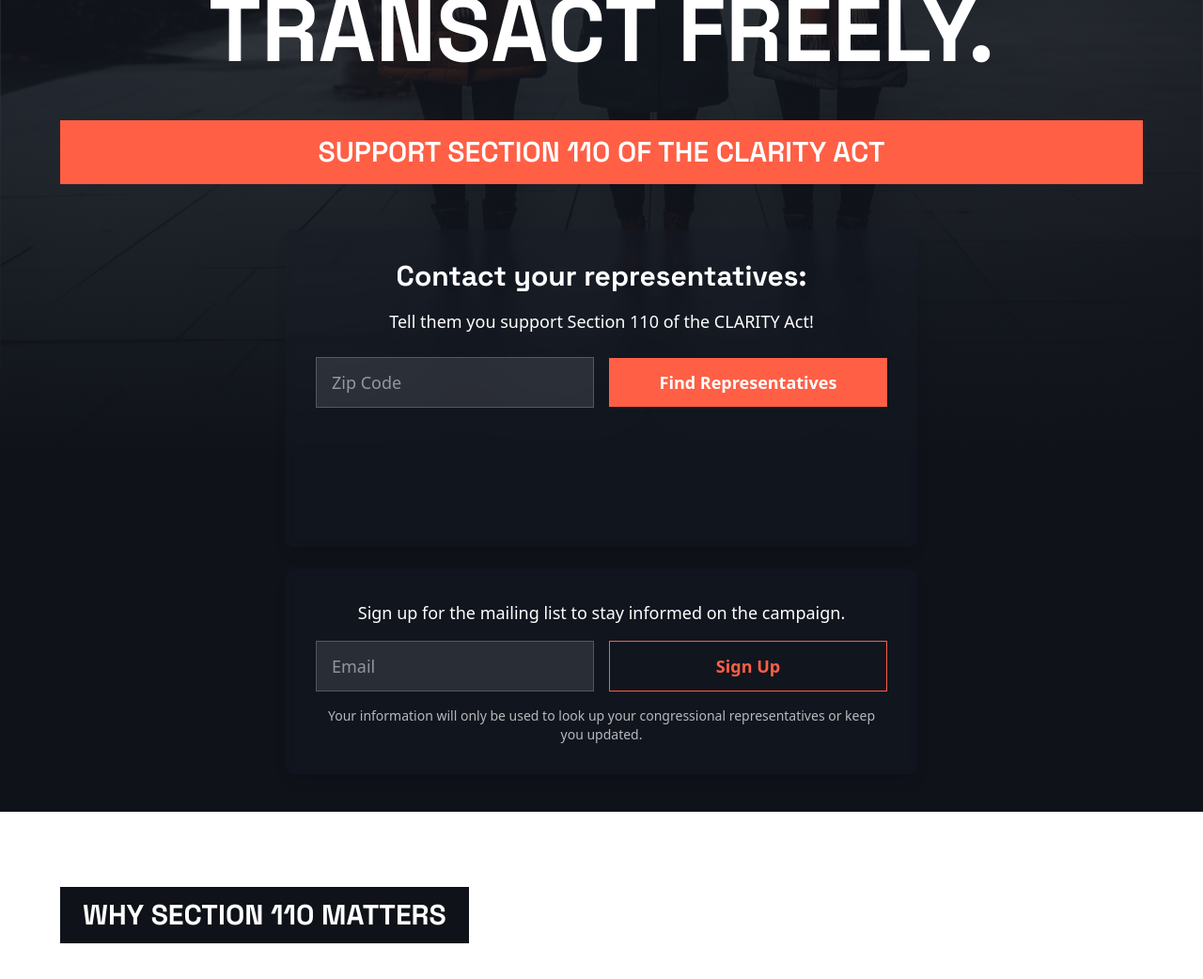
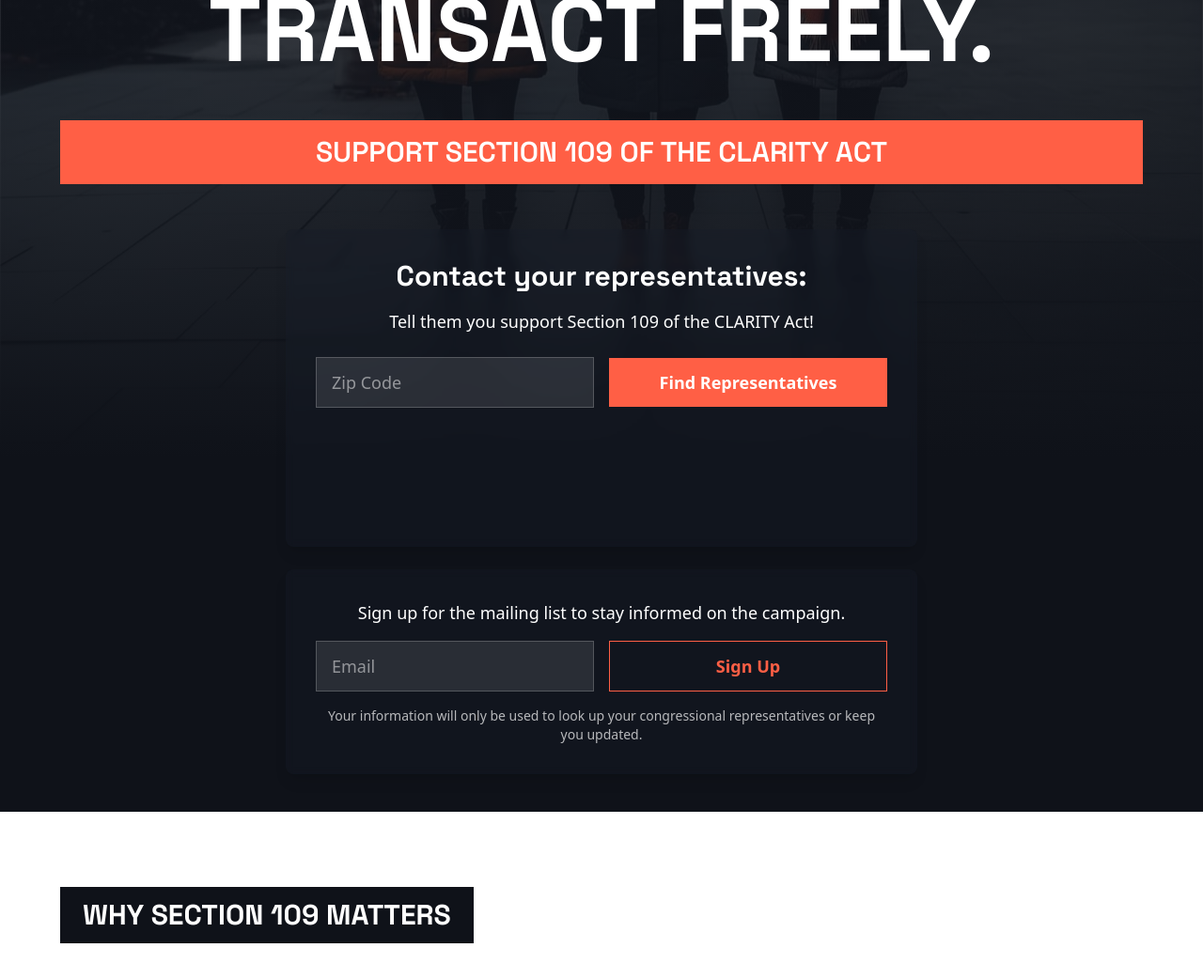
Before and after one commit to swedishfrenchpress/save-our-wallets, a Nuxt app: page / in a window 1280 px wide. Shown: the part 640-1682 px from the top of the page at 94% size. Built offline with nearby package versions, Linux system fonts and the light colour scheme.

Commit message:
GAH! Its supposed to be section 109 🤦‍♂️

```diff
--- a/components/ContactModal.vue
+++ b/components/ContactModal.vue
@@ -34,7 +34,7 @@
                 Contact your representatives:
               </h2>
               <p class="text-navy-900 text-base md:text-lg mb-4 md:mb-6 text-center">
-                Tell them you support Section 110 of the CLARITY Act!
+                Tell them you support Section 109 of the CLARITY Act!
               </p>
 
               <!-- Primary Action: Zip Code -->
--- a/components/DeveloperCarousel.vue
+++ b/components/DeveloperCarousel.vue
@@ -56,7 +56,7 @@ import pierreImage from '@/assets/images/pierre.jpg'
 
 const quotes = [
   {
-    text: `Without clear legal protections, we risk losing the very tools that make bitcoin sovereign and censorship-resistant. Section 110 of the CLARITY Act is critical to ensure that building or using non-custodial wallets isn't treated like a crime. If we don't act, innovation will leave the United States — and with it, our financial freedom.`,
+    text: `Without clear legal protections, we risk losing the very tools that make bitcoin sovereign and censorship-resistant. Section 109 of the CLARITY Act is critical to ensure that building or using non-custodial wallets isn't treated like a crime. If we don't act, innovation will leave the United States — and with it, our financial freedom.`,
     author: 'Matt Corallo',
     title: 'Bitcoin Core Developer',
     image: mcImage
--- a/components/ShareModal.vue
+++ b/components/ShareModal.vue
@@ -73,7 +73,7 @@ const closeModal = () => {
 
 function shareOnTwitter() {
   const text = encodeURIComponent(
-    "Protect your right to transact freely! Support Section 110 of the CLARITY Act. Learn more at https://saveourwallets.org @saveourwalets #SaveOurWallets #CLARITYAct"
+    "Protect your right to transact freely! Support Section 109 of the CLARITY Act. Learn more at https://saveourwallets.org @saveourwalets #SaveOurWallets #CLARITYAct"
   )
   const url = 'https://twitter.com/intent/tweet?text=' + text
   window.open(url, '_blank')
--- a/components/rep-form.vue
+++ b/components/rep-form.vue
@@ -5,7 +5,7 @@
       Contact your representatives:
     </h2>
     <p class="text-white text-base md:text-lg mb-4 md:mb-6 text-center">
-      Tell them you support Section 110 of the CLARITY Act!
+      Tell them you support Section 109 of the CLARITY Act!
     </p>
 
     <!-- Primary Action: Zip Code -->
--- a/nuxt.config.ts
+++ b/nuxt.config.ts
@@ -25,12 +25,12 @@ export default defineNuxtConfig({
       ],
       meta: [
         // Basic SEO
-        { name: 'description', content: 'Support Section 110 of the Digital Asset Market Clarity Act of 2025. Protect your right to transact freely and keep innovation in America.' },
+        { name: 'description', content: 'Support Section 109 of the Digital Asset Market Clarity Act of 2025. Protect your right to transact freely and keep innovation in America.' },
         { name: 'keywords', content: 'blockchain, H.R. 3633, blockchain regulatory certainty act, CLARITY Act, crypto, wallets, regulation, financial freedom, peer-to-peer, innovation' },
 
         // Open Graph
         { property: 'og:title', content: 'Save Our Wallets – Protect Your Right to Transact Freely' },
-        { property: 'og:description', content: 'Support Section 110 of the Digital Asset Market Clarity Act of 2025. Protect your right to transact freely and keep innovation in America.' },
+        { property: 'og:description', content: 'Support Section 109 of the Digital Asset Market Clarity Act of 2025. Protect your right to transact freely and keep innovation in America.' },
         { property: 'og:image', content: 'https://saveourwallets.org/images/og_image.png' },
         { property: 'og:url', content: 'https://saveourwallets.org/' },
         { property: 'og:type', content: 'website' },
@@ -38,7 +38,7 @@ export default defineNuxtConfig({
         // Twitter Card
         { name: 'twitter:card', content: 'summary_large_image' },
         { name: 'twitter:title', content: 'Save Our Wallets – Protect Your Right to Transact Freely' },
-        { name: 'twitter:description', content: 'Support Section 110 of the Digital Asset Market Clarity Act of 2025. Protect your right to transact freely and keep innovation in America.' },
+        { name: 'twitter:description', content: 'Support Section 109 of the Digital Asset Market Clarity Act of 2025. Protect your right to transact freely and keep innovation in America.' },
         { name: 'twitter:image', content: 'https://saveourwallets.org/images/og_image.png' }
       ]
     }
--- a/pages/index.vue
+++ b/pages/index.vue
@@ -131,7 +131,7 @@
             </h1>
 
             <h2 class="bg-coral-500 text-white px-6 py-4 font-space-grotesk font-semibold text-xl sm:text-2xl md:text-3xl uppercase w-full text-center">
-              Support Section 110 of the CLARITY Act
+              Support Section 109 of the CLARITY Act
             </h2>
 
             <!-- Forms Section -->
@@ -156,7 +156,7 @@
       <div class="max-w-6xl mx-auto">
         <div class="bg-navy-900 inline-block px-6 py-3 mb-12">
           <h2 class="font-space-grotesk font-bold text-2xl md:text-3xl uppercase">
-            WHY SECTION 110 MATTERS
+            WHY SECTION 109 MATTERS
           </h2>
         </div>
 
@@ -168,7 +168,7 @@
             <div class="text-coral-500 text-4xl md:text-6xl font-bold mb-4">01</div>
             <h3 class="text-xl md:text-2xl font-bold text-navy-900 mb-4">Ensures Wallet Freedom</h3>
             <p class="text-navy-900/70 text-lg md:text-2xl">
-              Section 110 of the CLARITY Act guarantees that your favorite wallet stays available by shielding service providers who don't control user assets from overburdensome regulations they can't comply with anyway.
+              Section 109 of the CLARITY Act guarantees that your favorite wallet stays available by shielding service providers who don't control user assets from overburdensome regulations they can't comply with anyway.
             </p>
           </div>
 
@@ -278,7 +278,7 @@
         <!-- Intro text - full width to match boxes -->
         <div class="mb-12">
           <p class="text-lg md:text-2xl text-white leading-relaxed">
-            Section 110 of the CLARITY Act protects from impossible licensing and registration requirements blockchain developers and service providers who:
+            Section 109 of the CLARITY Act protects from impossible licensing and registration requirements blockchain developers and service providers who:
           </p>
         </div>
 
@@ -328,7 +328,7 @@
           </p>
           <!-- Secondary CTA: Read The Bill -->
           <a
-            href="/CLARITY_act_section110.pdf"
+            href="https://www.congress.gov/bill/119th-congress/house-bill/3633/text#HDAC4A4FC88F74B25990B58714F4164FF"
             target="_blank"
             rel="noopener noreferrer"
             class="animated-link underline text-coral-500 hover:text-coral-400 font-semibold mt-4 inline-block text-lg md:text-2xl transition-colors duration-200"
@@ -351,7 +351,7 @@
             </h2>
           </div>
           <p class="text-lg md:text-2xl text-navy-900/80 leading-relaxed">
-            Your voice matters! Call your representatives today and express the need for clear, fair blockchain regulation to drive innovation in this rapidly evolving space. Be sure to mention Section 110 of the CLARITY Act, and let them know that your rights to access wallets and developer rights to build them matter.
+            Your voice matters! Call your representatives today and express the need for clear, fair blockchain regulation to drive innovation in this rapidly evolving space. Be sure to mention Section 109 of the CLARITY Act, and let them know that your rights to access wallets and developer rights to build them matter.
           </p>
         </div>
 
@@ -401,7 +401,7 @@
               </h3>
             </div>
             <p class="text-navy-900/70 text-lg font-medium mt-6 transition-colors duration-300 ease-in-out">
-              Contact your congressional representatives and tell them why you support Section 110 of the CLARITY Act.
+              Contact your congressional representatives and tell them why you support Section 109 of the CLARITY Act.
             </p>
           </div>
 
```
